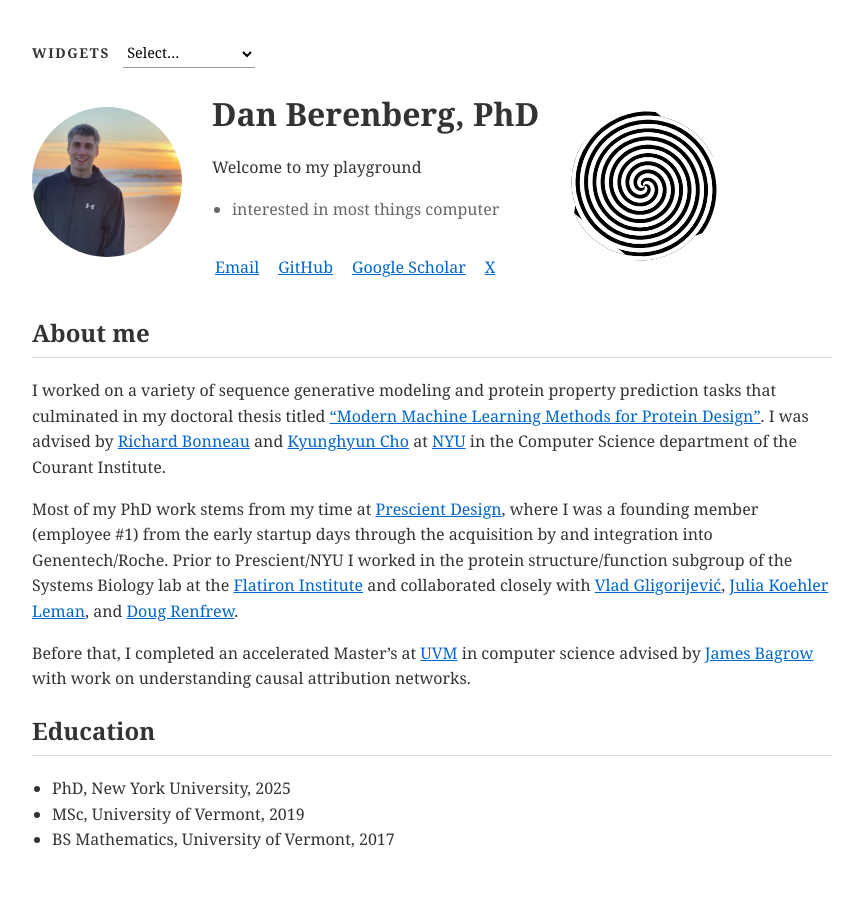
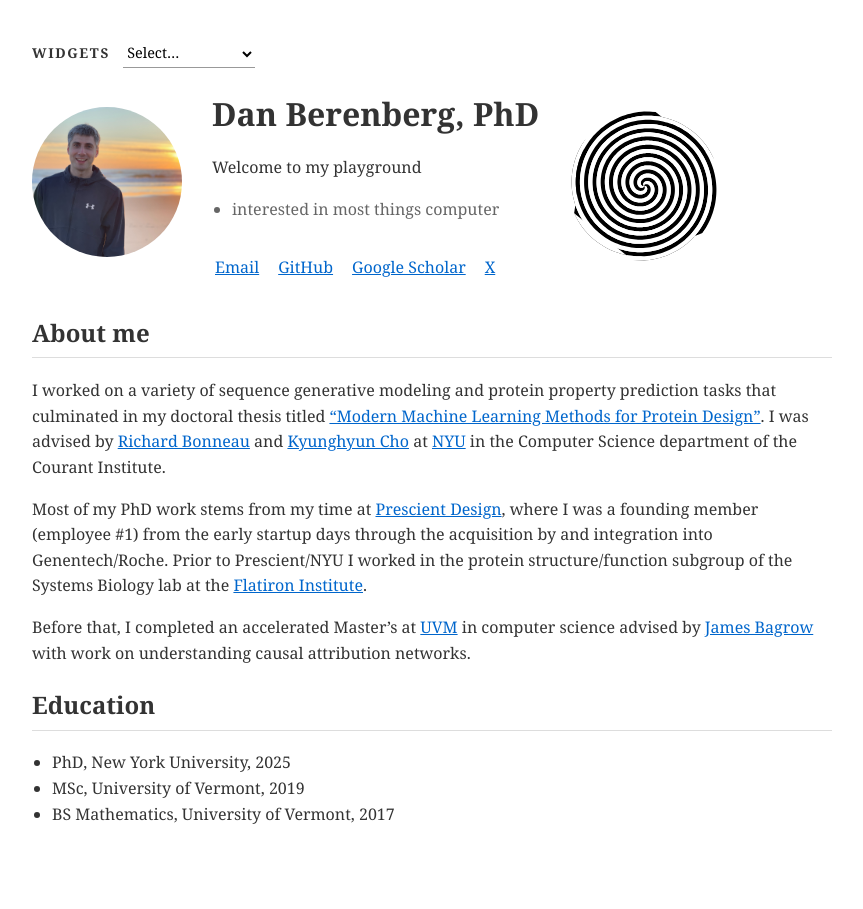
Before and after one commit to djberenberg/djberenberg.github.io, a Jekyll site: the page built from index.md, in a window 1280 px wide. Shown: the whole page, without its empty margins (208-1071 px from the left). Built offline with Jekyll 4.4.1, drawn with Linux system fonts in a browser that asks for light colours.

Commit message:
update wording

```diff
--- a/index.md
+++ b/index.md
@@ -34,7 +34,7 @@
 ## About me
 I worked on a variety of sequence generative modeling and protein property prediction tasks that culminated in my doctoral thesis titled ["Modern Machine Learning Methods for Protein Design"](/assets/dissertation.pdf). I was advised by [Richard Bonneau](https://en.wikipedia.org/wiki/Richard_Bonneau) and [Kyunghyun Cho](https://en.wikipedia.org/wiki/Kyunghyun_Cho) at [NYU](https://cs.nyu.edu/home/about/) in the Computer Science department of the Courant Institute.
 
-Most of my PhD work stems from my time at [Prescient Design](https://www.gene.com/scientists/our-scientists/prescient-design), where I was a founding member (employee #1) from the early startup days through the acquisition by and integration into Genentech/Roche. Prior to Prescient/NYU I worked in the protein structure/function subgroup of the Systems Biology lab at the [Flatiron Institute](https://www.simonsfoundation.org/flatiron/) and collaborated closely with [Vlad Gligorijević](https://www.gene.com/scientists/our-scientists/vladimir-gligorijevic), [Julia Koehler Leman](https://scholar.google.com/citations?user=yo3WJjUAAAAJ&hl=en), and [Doug Renfrew](https://www.simonsfoundation.org/people/douglas-renfrew/).
+Most of my PhD work stems from my time at [Prescient Design](https://www.gene.com/scientists/our-scientists/prescient-design), where I was a founding member (employee #1) from the early startup days through the acquisition by and integration into Genentech/Roche. Prior to Prescient/NYU I worked in the protein structure/function subgroup of the Systems Biology lab at the [Flatiron Institute](https://www.simonsfoundation.org/flatiron/).
 
 Before that, I completed an accelerated Master's at [UVM](https://www.uvm.edu/) in computer science advised by [James Bagrow](https://bagrow.com/) with work on understanding causal attribution networks.
 
```
